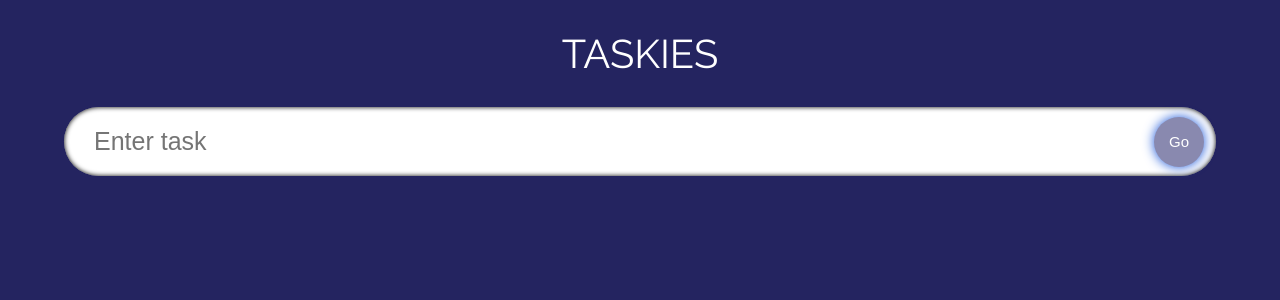
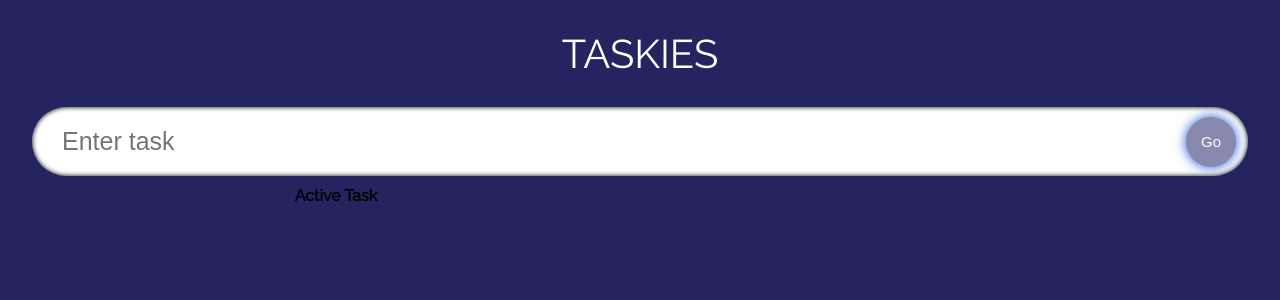
Before and after one commit to tolentinoel/Typescript_taskies, a React (Create React App) app: page / in a window 1280 px wide. Shown: the top 300 px of the page. Built offline with nearby package versions, Linux system fonts and the light colour scheme.

Commit message:
Initializing new div and span for drag feature

```diff
--- a/src/App.tsx
+++ b/src/App.tsx
@@ -70,9 +70,7 @@
       <span className="heading"> TASKIES </span>
       <InputField todo={todo} setToDo= {setToDo} handleAdd={handleAdd}/>
       <ToDoList todos={todos} setToDos= {setToDos}/>
-      {/* {todos.map(task => (
-        <li>{task.todo}</li>
-      ))} */}
+
     </div>
   );
 }
--- a/src/components/ToDoList.tsx
+++ b/src/components/ToDoList.tsx
@@ -9,9 +9,9 @@
     todos: Todo[],
     setToDos: React.Dispatch<React.SetStateAction<Todo[]>>,
 }
-const ToDoList: React.FC<Props> = ({todos, setToDos}: Props) => {
-  return (
-    <div className="todos">
+
+// eslint-disable-next-line no-lone-blocks
+{/* <div className="todos">
         {todos.map(todo => (
             <SingleTodo
                 todo={todo}
@@ -21,6 +21,33 @@
             />
 
         ))}
+    </div> */}
+const ToDoList: React.FC<Props> = ({todos, setToDos}: Props) => {
+  return (
+    <div className="container">
+      <div className="todos">
+        <span className="todosHeading">
+          Active Task
+        </span>
+        {todos.map(todo => (
+            <SingleTodo
+                todo={todo}
+                key={todo.id}
+                todos={todos}
+                setToDos={setToDos}
+            />
+
+        ))}
+      </div>
+      <div className="todos remove">{todos.map(todo => (
+            <SingleTodo
+                todo={todo}
+                key={todo.id}
+                todos={todos}
+                setToDos={setToDos}
+            />
+
+        ))}</div>
     </div>
   )
 }
--- a/src/components/styles.css
+++ b/src/components/styles.css
@@ -2,7 +2,7 @@
 .input {
     font-family: 'Raleway', sans-serif;
     display: flex;
-    width: 90%;
+    width: 95%;
     position: relative;
     /* parent element needs to be relative to keep child abolute */
     align-items: center;
@@ -47,6 +47,14 @@
 .inputSubmit:active {
     transform: scale(0.6);
     box-shadow: 0 0 5px black;
+}
+
+.container {
+    display: flex;
+    width: 95%;
+    margin-top: 10px;
+    justify-content: space-between;
+    align-items: flex-start;
 }
 
 .todos {
```
